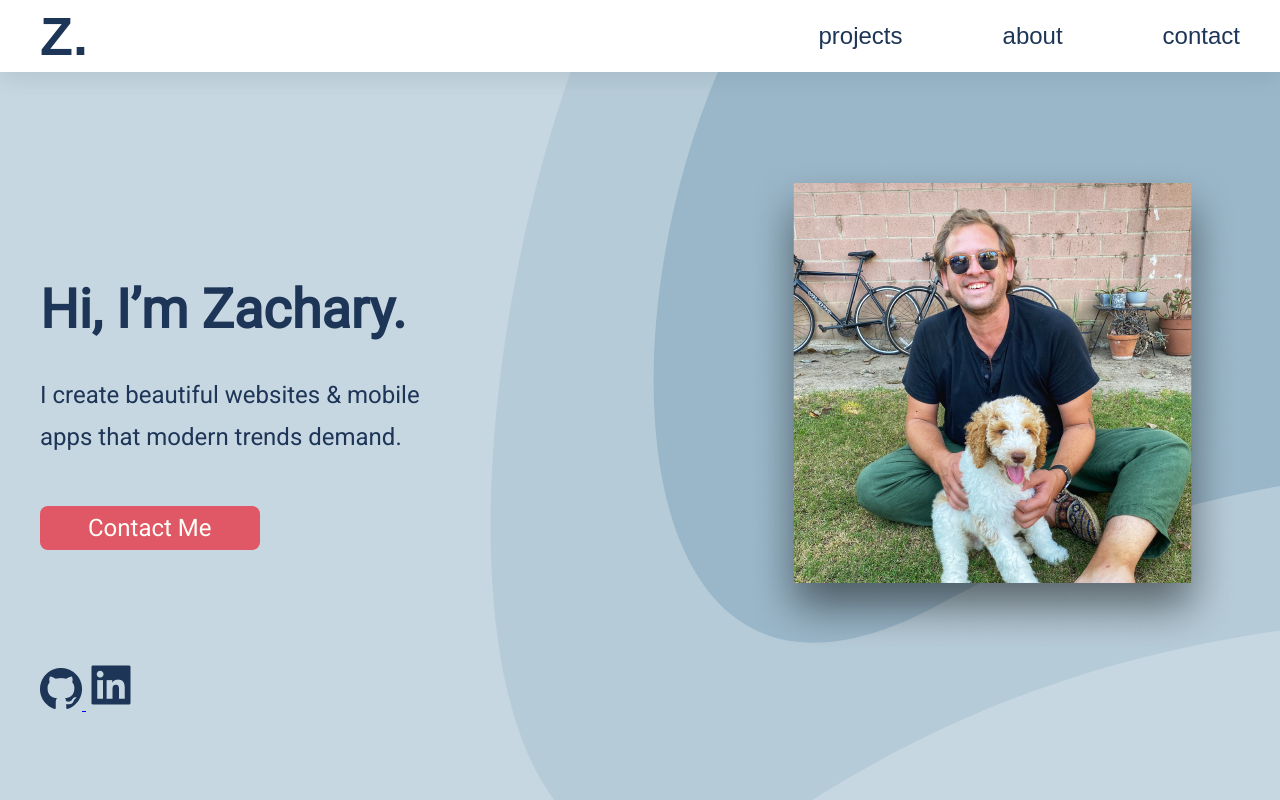
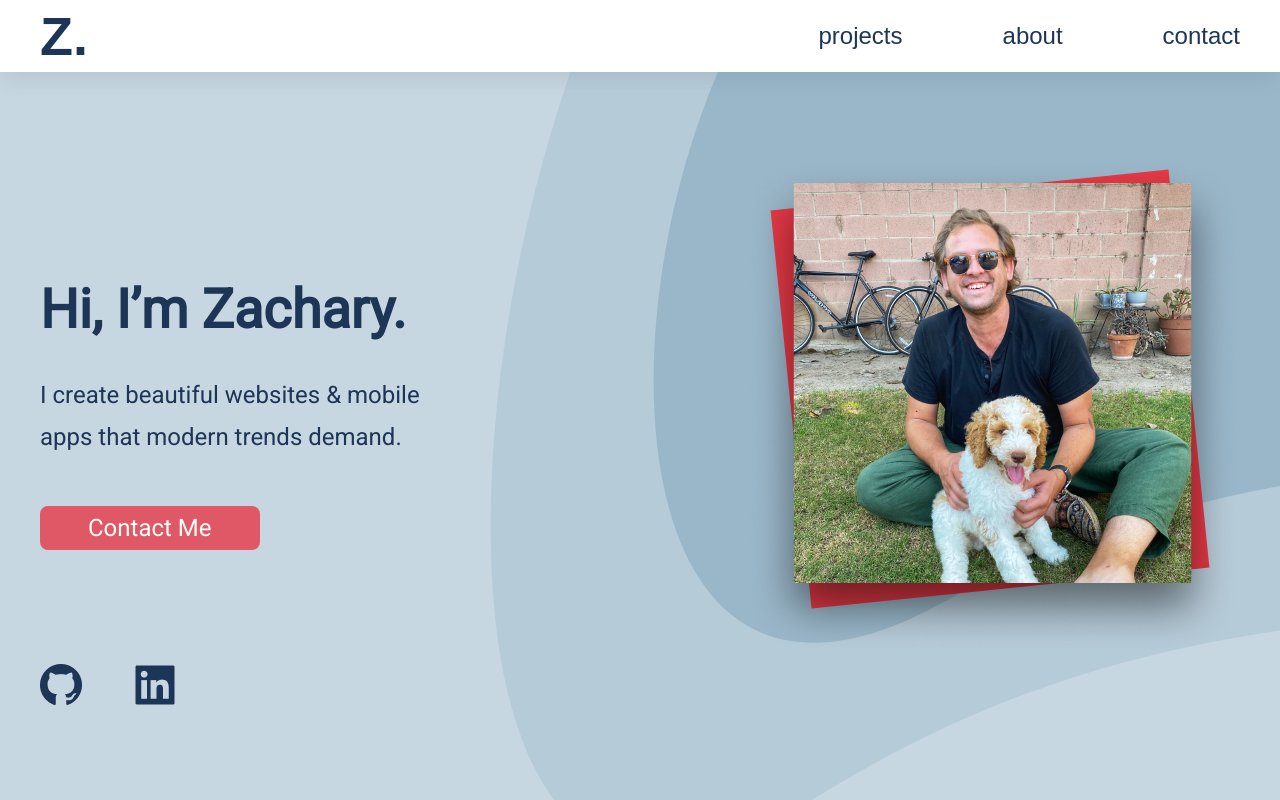
Before and after one commit to zacharyboelter/folio, a plain HTML site: page index.html in a window 1280 px wide. Drawn offline with Linux system fonts and the light colour scheme.

Commit message:
animations

```diff
--- a/style.css
+++ b/style.css
@@ -102,13 +102,53 @@ header a {
     margin-top: 48px;
     display: inline-block;
     transition: 300ms;
-
 }
 
 header a:hover {
     transform: translateY(-8px);
 }
 
+/* Social Icons */
+
+.social-icons {
+    display: flex;
+    align-items: center;
+}
+
+.social-icons a {
+    margin: 0 24px;
+
+}
+
+.social-icons a:nth-of-type(1) {
+    margin-left: 0;
+}
+
+/* Hero Image */
+
+header .hero-image {
+    position: relative;
+}
+
+header .hero-image img {
+    transition: 300ms;
+    position: relative;
+    z-index: 100;
+}
+
+header .hero-image img:hover {
+    transform: rotate(-6deg);
+}
+
+header .hero-image .photo-bg {
+    position: absolute;
+    width: 400px;
+    height: 400px;
+    left: 47px;
+    top: 30px;
+    background: #E63946;
+    transform: rotate(-5.88deg);
+}
 /* Hidden Items */
 
 .search-box {
```
